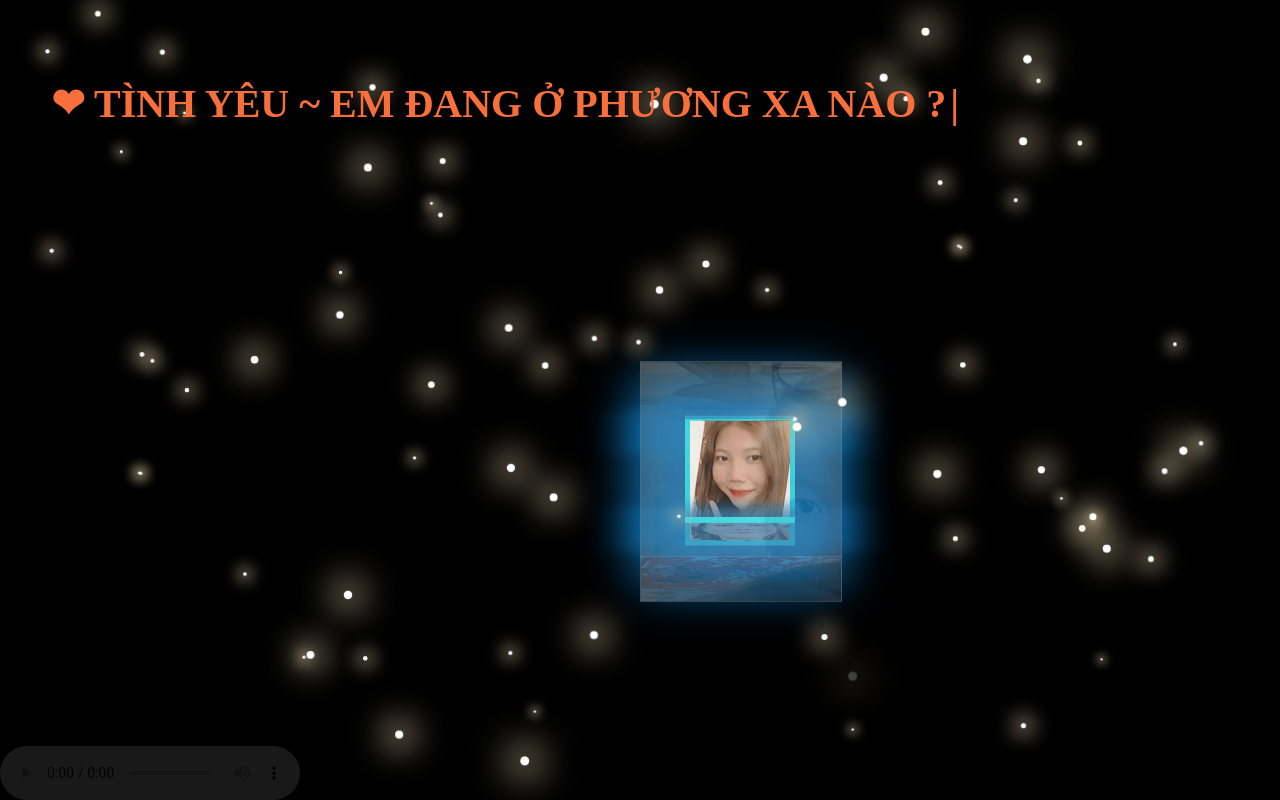
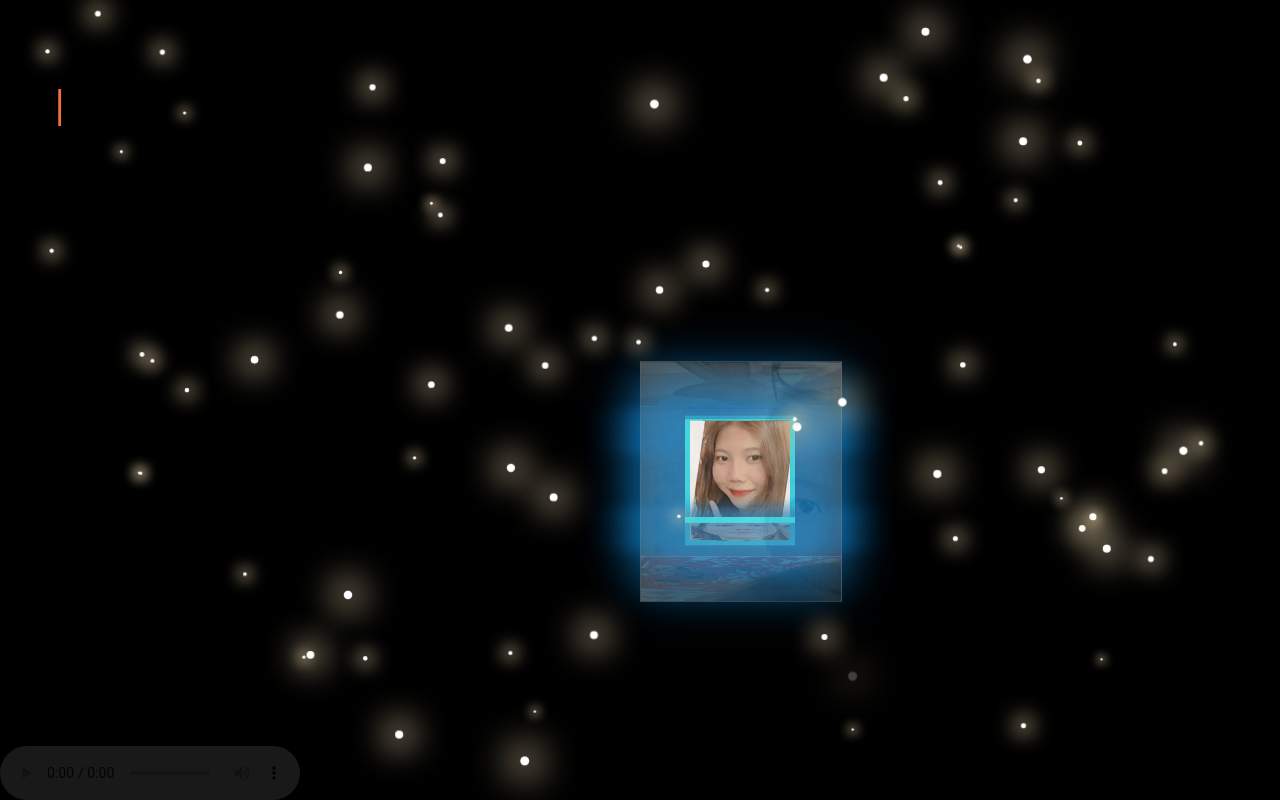
Before and after one commit to ngocpham1706/ngocpham1706.github.io, a plain HTML site: page index.html in a window 1280 px wide. Drawn offline with Linux system fonts and the light colour scheme; animation ran at ten frames a second.

Commit message:
Update index.html

```diff
--- a/index.html
+++ b/index.html
@@ -54,7 +54,7 @@
         box.style.left = "42%";
       }
       const words = [
-       "❤ Tình yêu ~ Em Đang Ở Phương Xa Nào ?",
+       /*"❤ Tình yêu ~ Em Đang Ở Phương Xa Nào ?",
         "❤ Anh sẽ gửi cho em một bức thư tình, Anh sẽ vun đắm tình yêu và Anh sẽ trao cho Em một bức thư tình cho phần còn lại của cuộc đời Anh。!",
         "❤ Anh mơ được ở bên Em, ngày ba bữa, qua bốn mùa anh sẽ là tổ ấm của đời em.。!",
         "❤ Em là chiếc khăn ấm của anh, là ước mơ của anh ngày này qua ngày khác.。!",
@@ -64,7 +64,7 @@
         "❤ Em đang ở đâu, thời tiết Hà Nội se lạnh và mọi thứ đều rất giản dị.。!",
         "❤ Cùng Anh chia sẻ những thăng trầm, cùng Anh ngày ba bữa ~ bốn mùa Xây dựng nên câu chuyện tình yêu đẹp nhất trên đời.。!",
         "❤ Cả đời này Anh nguyện làm bờ vai, chỗ dựa an toàn nhất cho em,Anh sẽ là bến đỗ an toàn nhất của em, và Anh chỉ có mình Em.!",
-        "❤ Chúng ta phải đi đến cùng, có 1 đám cưới, phải sống tới già, phải chung tay suốt đời.Nhưng Em ở đâu.......!",
+        "❤ Chúng ta phải đi đến cùng, có 1 đám cưới, phải sống tới già, phải chung tay suốt đời.Nhưng Em ở đâu.......!",*/
       ];
       let PPP = 0;
       let timer;
```
